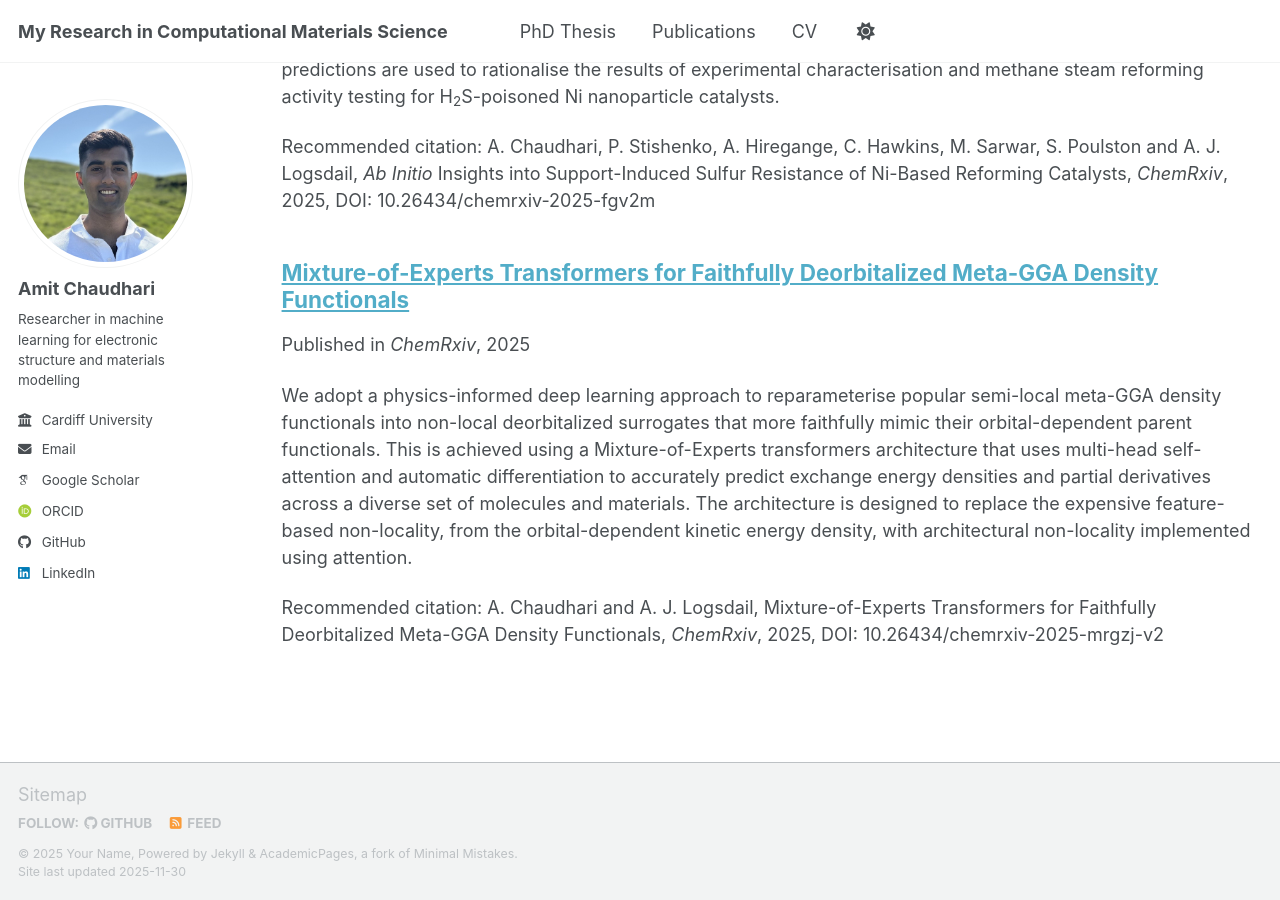
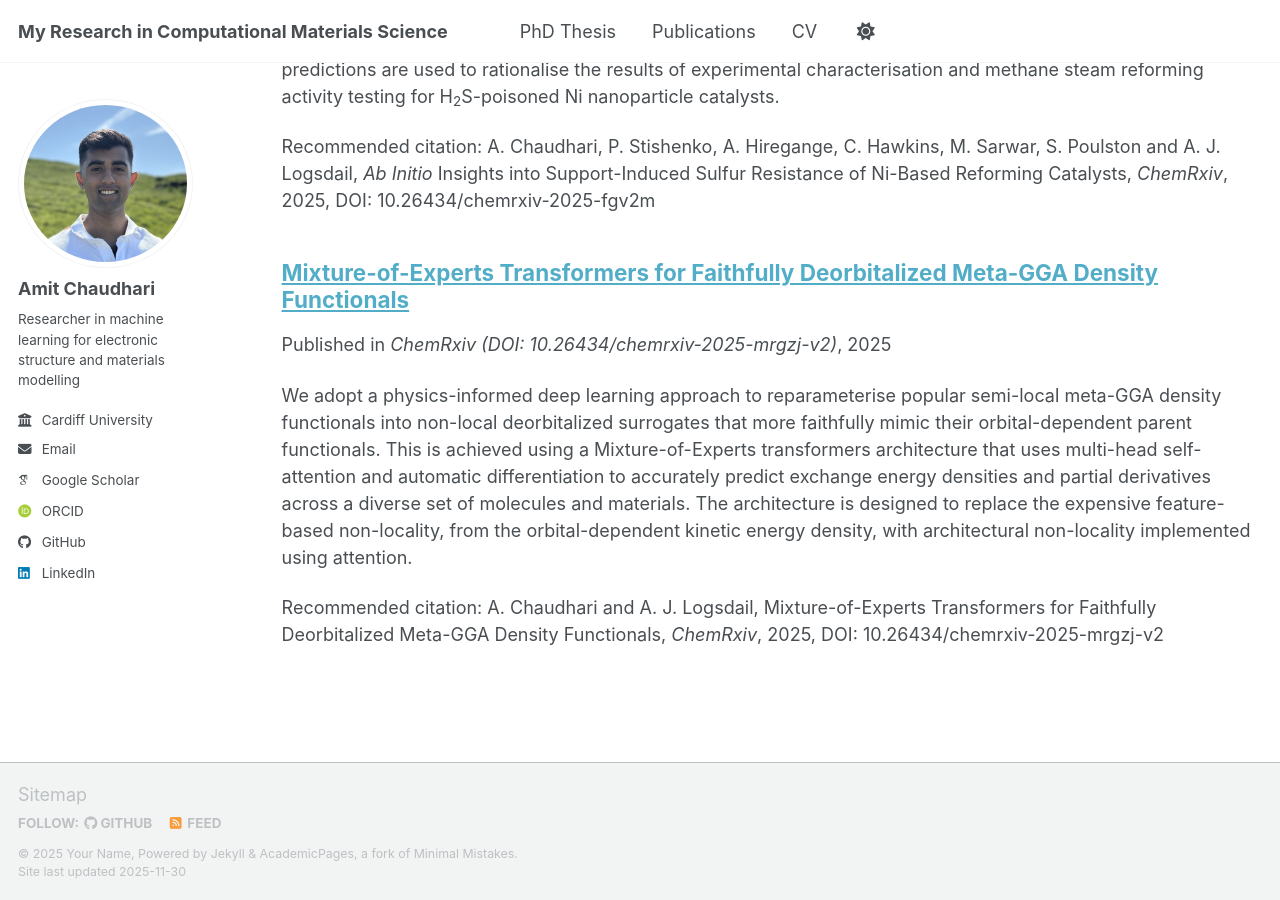
Before and after one commit to amitmc1/amitmc1.github.io, a Jekyll site: the page built from _pages/publications.html, in a window 1280 px wide and 900 px high, scrolled down 1234 px. Built offline with Jekyll 4.4.1, drawn with Linux system fonts in a browser that asks for light colours; some web fonts are replaced; a script bundle is joined from its source files by our own code; library files that are not in the unit come from our copies.

Commit message:
Update 2010-10-01-paper-title-number-2.md

```diff
--- a/_publications/2010-10-01-paper-title-number-2.md
+++ b/_publications/2010-10-01-paper-title-number-2.md
@@ -7,7 +7,7 @@ permalink: /publication/2025-10-30-metagga-transformers
 excerpt: "We adopt a physics-informed deep learning approach to reparameterise popular semi-local meta-GGA density functionals into non-local deorbitalized surrogates that more faithfully mimic their orbital-dependent parent functionals. This is achieved using a Mixture-of-Experts transformers architecture that uses multi-head self-attention and automatic differentiation to accurately predict exchange energy densities and partial derivatives across a diverse set of molecules and materials. The architecture is designed to replace the expensive feature-based non-locality, from the orbital-dependent kinetic energy density, with architectural non-locality implemented using attention."
 
 date: 2025-10-30
-venue: 'ChemRxiv'
+venue: 'ChemRxiv (DOI: 10.26434/chemrxiv-2025-mrgzj-v2)'
 citation: 'A. Chaudhari and A. J. Logsdail, Mixture-of-Experts Transformers for Faithfully Deorbitalized Meta-GGA Density Functionals, <em>ChemRxiv</em>, 2025, DOI: 10.26434/chemrxiv-2025-mrgzj-v2'
 ---
 
```
